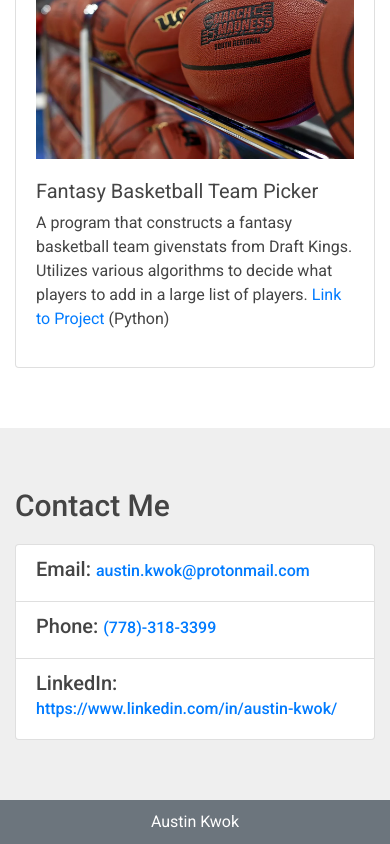
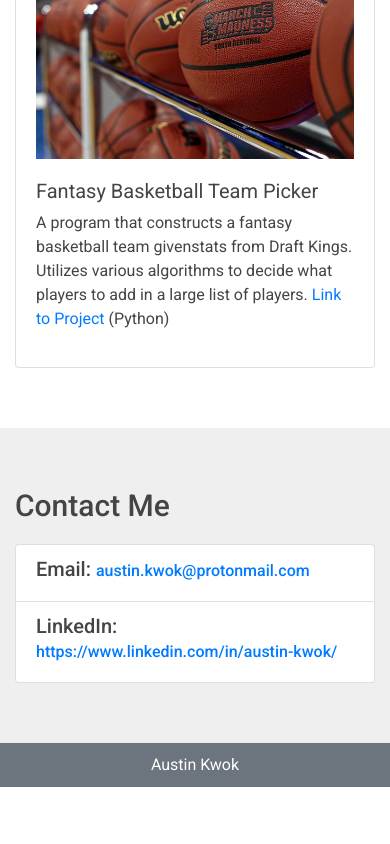
Before and after one commit to austinkwok1997/austin-website, a React (Create React App) app: page / in a window 390 px wide. Shown: the part 7741-8585 px from the top of the page. After the commit the page ends 8528 px from the top, so only its background shows below. Built offline with nearby package versions, Linux system fonts and the light colour scheme.

Commit message:
Remove phone number

```diff
--- a/src/components/Contact.js
+++ b/src/components/Contact.js
@@ -11,9 +11,6 @@ function Contact() {
                         <h5>Email: <a href="mailto:austin.kwok@protonmail.com">austin.kwok@protonmail.com</a></h5>
                     </li>
                     <li className="list-group-item">
-                        <h5>Phone: <a href="tel:778-318-3399">(778)-318-3399</a></h5>
-                    </li>
-                    <li className="list-group-item">
                         <h5>LinkedIn: <a href="https://www.linkedin.com/in/austin-kwok/">https://www.linkedin.com/in/austin-kwok/</a></h5>
                     </li>
                 </ul>
```
